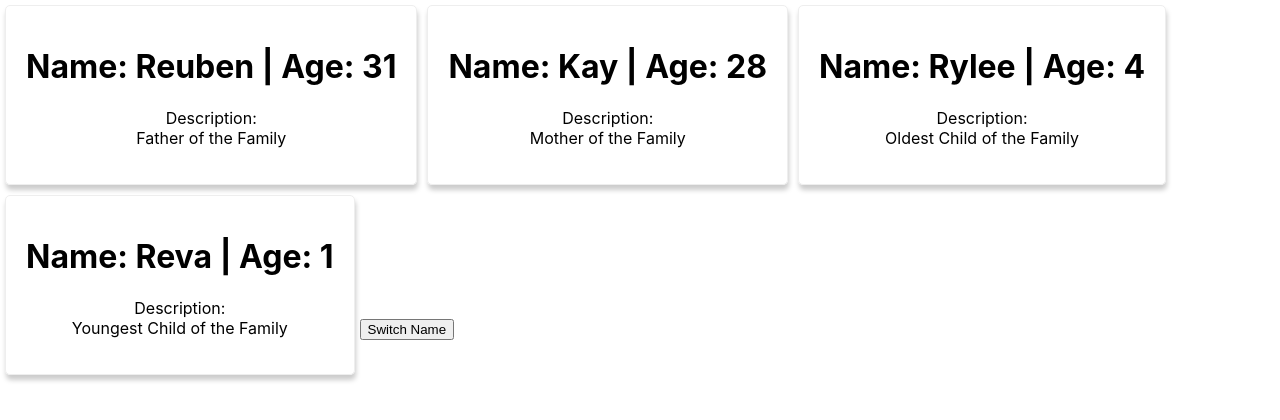
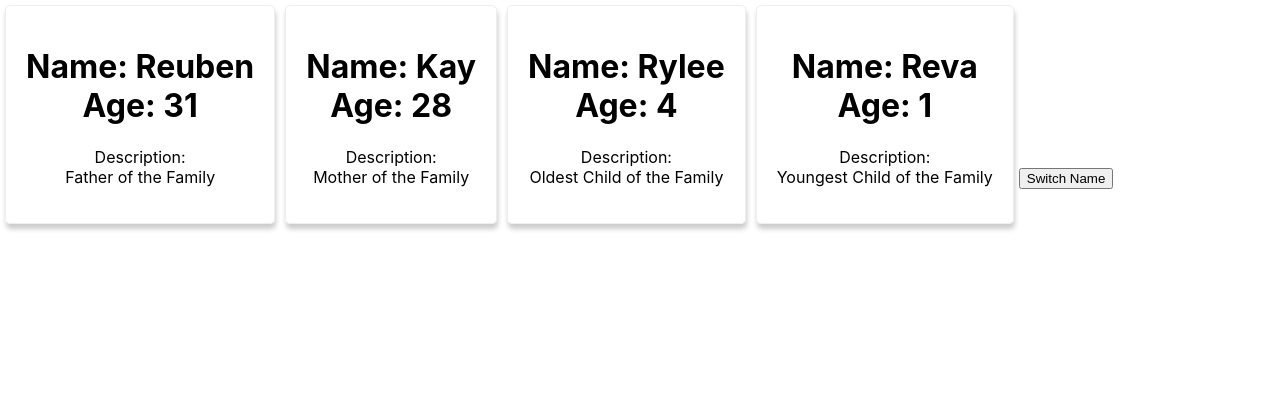
Before and after one commit to reubenremy/family-react, a React (Create React App) app: page / in a window 1280 px wide. Shown: the top 420 px of the page. Built offline with nearby package versions, Linux system fonts and the light colour scheme.

Commit message:
Added button Handler

```diff
--- a/src/Components/App/App.js
+++ b/src/Components/App/App.js
@@ -13,6 +13,10 @@ class App extends Component {
         ]
     }
 
+    switchNameHandler = () => {
+        console.log('This was clicked Successfully');
+    }
+
     render() {
         return (
             <div className="App">
@@ -20,7 +24,11 @@ class App extends Component {
                 <Member name={ this.state.Members[1].name } age={ this.state.Members[1].age }>Mother of the Family</Member>
                 <Member name={ this.state.Members[2].name } age={ this.state.Members[2].age }>Oldest Child of the Family</Member>
                 <Member name={ this.state.Members[3].name } age={ this.state.Members[3].age }>Youngest Child of the Family</Member>
-                <button>Switch Name</button>
+                {/*
+                    - Remember that "This" refers to the class
+                    - Also you want to pass the method or "executable property" as a reference
+                */}
+                <button onClick={ this.switchNameHandler }>Switch Name</button>
             </div>
         );
     }
--- a/src/Components/Members/Member.js
+++ b/src/Components/Members/Member.js
@@ -3,7 +3,7 @@ import './Members.css';
 
 const Member = props => (
     <div className="members">
-        <h1>Name: { props.name } | Age: { props.age }</h1>
+        <h1>Name: { props.name } <br/>Age: { props.age }</h1>
         <p>Description:<br/>{ props.children }</p>
     </div>
 )
--- a/src/Components/Members/Members.css
+++ b/src/Components/Members/Members.css
@@ -9,4 +9,6 @@
 } .members:hover {
     transform: scale(0.99);
     box-shadow: 1px 3px 3px #ccc;
+} .members:hover p {
+    color: rgb(153, 5, 5);
 }
```
